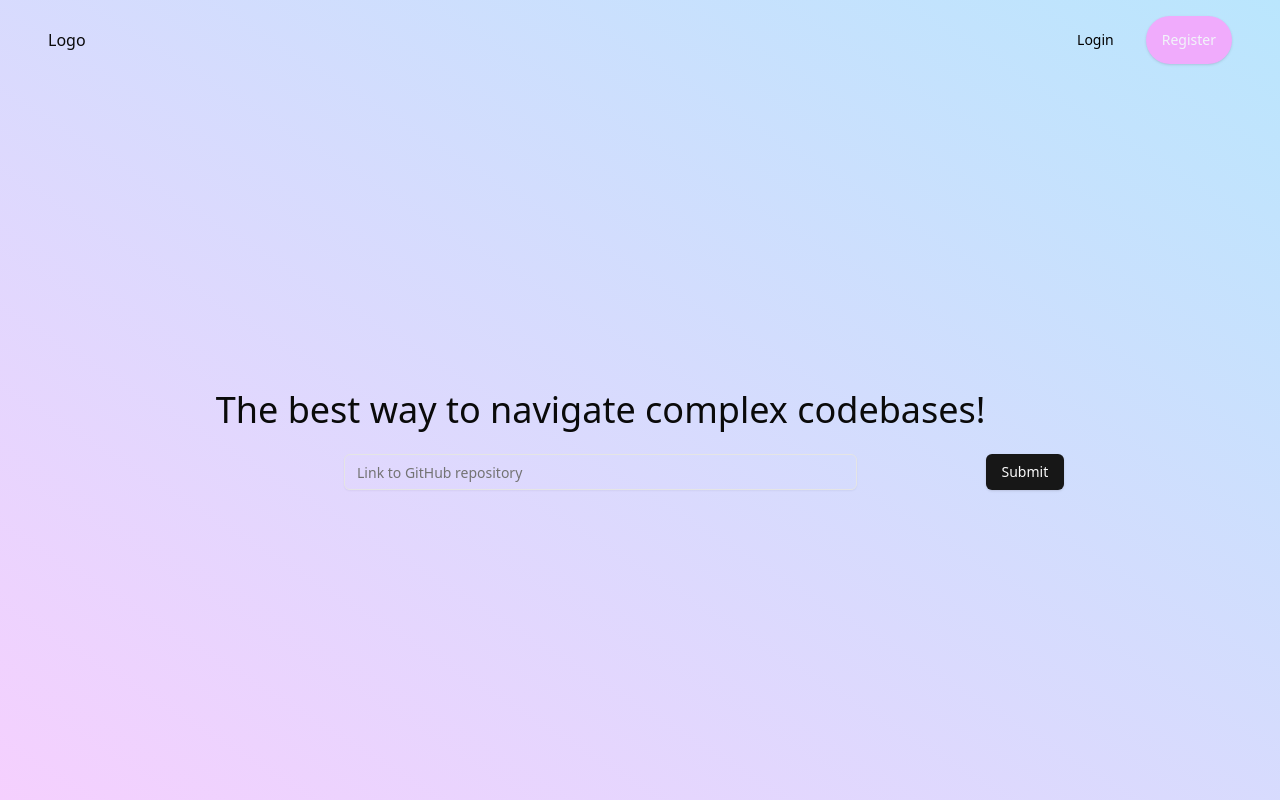
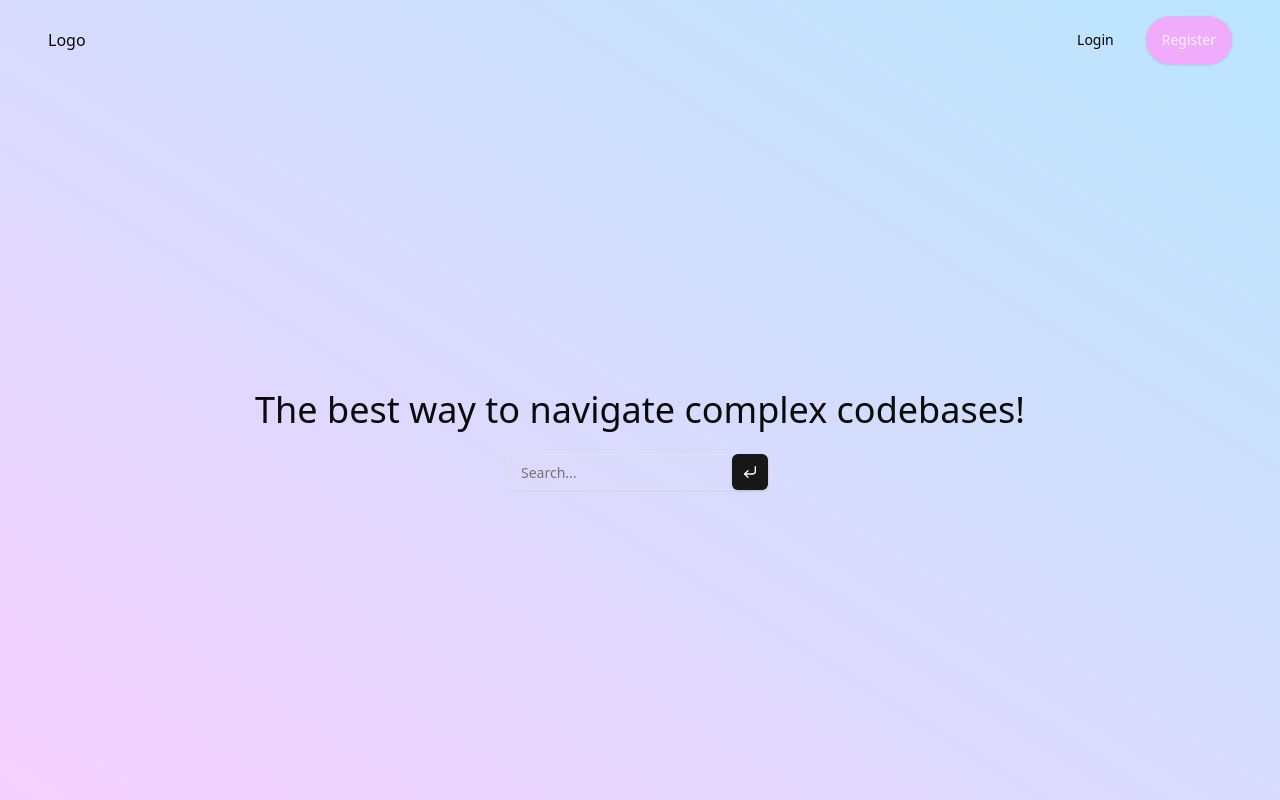
Before and after one commit to riyuc/ephistomap, a Next.js app in the folder frontend/: page / in a window 1280 px wide. Built offline with nearby package versions, Linux system fonts and the light colour scheme.

Commit message:
update form

```diff
--- a/frontend/app/page.tsx
+++ b/frontend/app/page.tsx
@@ -1,7 +1,7 @@
 import Image from "next/image";
 import Container from "../components/container";
 import Navbar from "../components/navbar";
-import { GitHubRepoForm } from "@/components/github_repo_form";
+import { GitHubRepoForm } from "@/components/github-repo-form";
 
 export default function Home() {
   return (
--- a/frontend/components/github_repo_form.tsx
+++ b/frontend/components/github-repo-form.tsx
@@ -16,6 +16,7 @@ import {
 } from "@/components/ui/form"
 import { FormSchema } from "@/schema/schema"
 import { Input } from "./ui/input"
+import { CornerDownLeft } from "lucide-react"
 
 export function GitHubRepoForm() {
   const form = useForm<z.infer<typeof FormSchema>>({
@@ -34,7 +35,7 @@ export function GitHubRepoForm() {
   }
 
   return (
-    <div className="flex-grow flex items-center justify-center">
+    <div className="flex-grow flex items-center justify-center ">
       <Form {...form}>
         <form onSubmit={form.handleSubmit(onSubmit)} className="flex items-center justify-center space-y-16">
           <FormField
@@ -43,13 +44,25 @@ export function GitHubRepoForm() {
             render={({ field }) => (
               <FormItem className="flex flex-col items-center justify-center space-y-6">
                 <FormLabel className="text-4xl">The best way to navigate complex codebases! </FormLabel>
-                <FormControl>
-                  <Input
-                    placeholder="Link to GitHub repository"
-                    className="resize-none flex w-2/3"
-                    {...field}
-                  />
-                </FormControl>
+                <div className="flex flex-row w-full items-center justify-center">
+                  <FormControl>
+                  <div className="relative">
+                    <Input
+                      placeholder="Search..."
+                      className="pr-12"
+                      {...field}
+                    />
+                    <Button
+                      type="submit"
+                      size="icon"
+                      className="absolute right-1 top-1/2 -translate-y-1/2"
+                    >
+                      <CornerDownLeft className="h-4 w-4" />
+                      <span className="sr-only">Search</span>
+                    </Button>
+                  </div>
+                  </FormControl>
+                </div>
                 {/* <FormDescription>
                   You can <span>@mention</span> other users and organizations.
                 </FormDescription> */}
@@ -57,7 +70,6 @@ export function GitHubRepoForm() {
               </FormItem>
             )}
           />
-          <Button type="submit">Submit</Button>
         </form>
       </Form>
     </div>
--- /dev/null
+++ b/frontend/components/ui/input-with-button.tsx
@@ -0,0 +1,24 @@
+import React from "react"
+import { Input } from "@/components/ui/input"
+import { Button } from "@/components/ui/button"
+import { Search } from "lucide-react"
+
+export default function Component() {
+  return (
+    <div className="relative w-full max-w-sm">
+      <Input
+        type="text"
+        placeholder="Search..."
+        className="pr-12"
+      />
+      <Button
+        type="submit"
+        size="icon"
+        className="absolute right-1 top-1/2 -translate-y-1/2"
+      >
+        <Search className="h-4 w-4" />
+        <span className="sr-only">Search</span>
+      </Button>
+    </div>
+  )
+}
```
